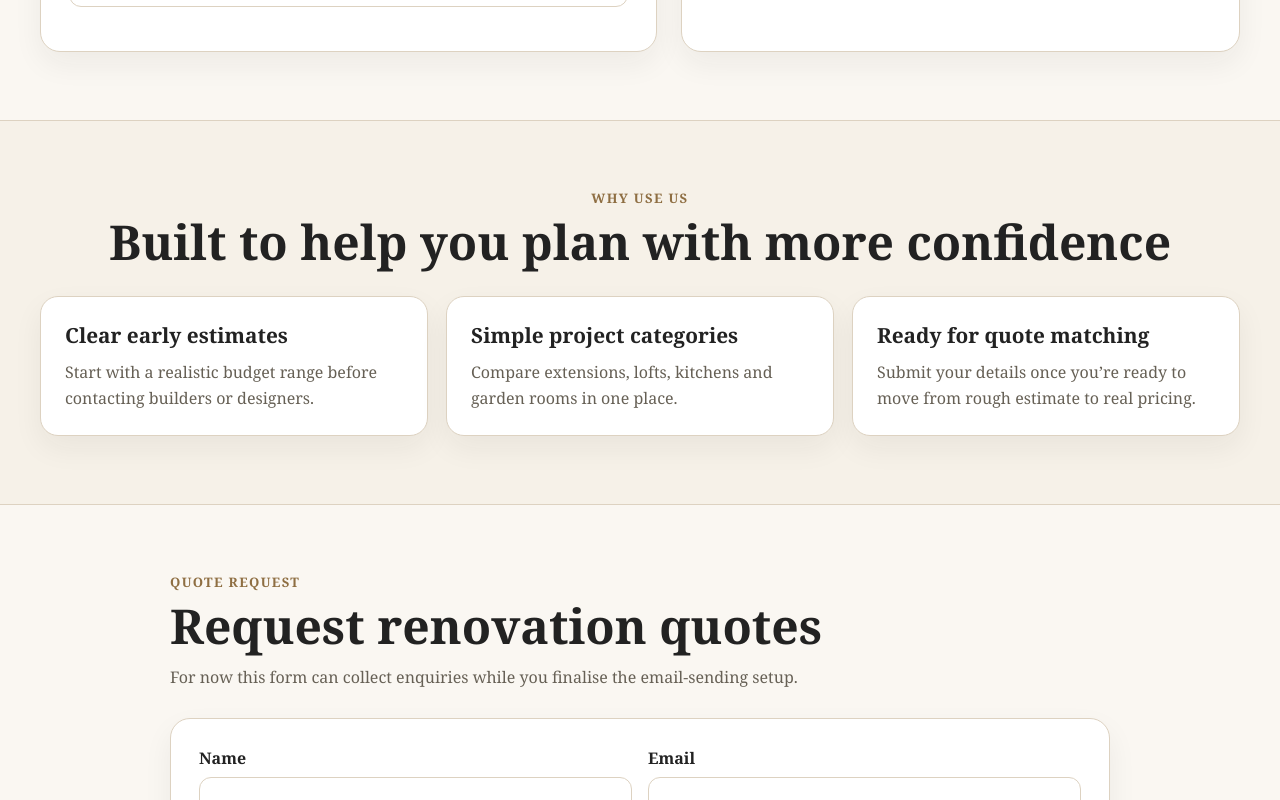
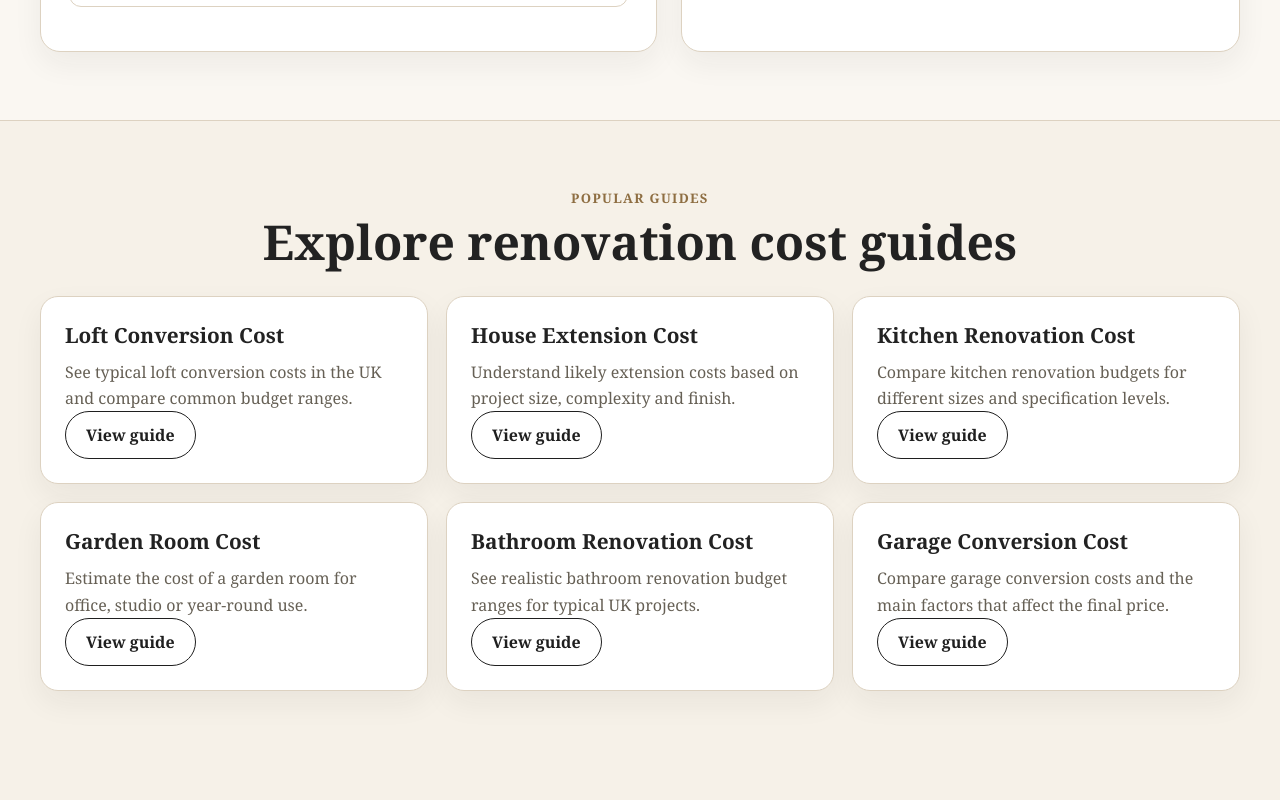
Before and after one commit to CasparRitchie/renovationcostguide, a React (Vite) app in the folder frontend/: page / in a window 1280 px wide. Shown: the part 1800-2600 px from the top of the page. Built offline with nearby package versions, Linux system fonts and the light colour scheme.

Commit message:
Add programmatic SEO cost pages v0.1

```diff
--- a/frontend/src/App.jsx
+++ b/frontend/src/App.jsx
@@ -1,4 +1,5 @@
 import { useMemo, useState } from "react";
+import { Link } from "react-router-dom";
 
 const PROJECT_BASE_COSTS = {
   loft: 40000,
@@ -152,7 +153,9 @@ export default function App() {
             <h1>Estimate renovation costs before you commit.</h1>
             <p className="hero-text">
               Use our free UK renovation cost calculator to get quick planning
-              estimates for loft conversions, house extensions, garden rooms and
+              estimates for{" "}
+              <Link to="/cost/loft-conversion">loft conversions</Link>,{" "}
+              <Link to="/cost/house-extension">house extensions</Link>, garden rooms and
               kitchen renovations.
             </p>
 
@@ -292,6 +295,67 @@ export default function App() {
         </div>
       </section>
 
+
+      <section id="guides" className="section">
+          <div className="container">
+          <div className="section-heading">
+            <p className="section-kicker">Popular guides</p>
+            <h2>Explore renovation cost guides</h2>
+          </div>
+
+          <div className="benefits-grid">
+            <div className="benefit-card">
+              <h3>Loft Conversion Cost</h3>
+              <p>See typical loft conversion costs in the UK and compare common budget ranges.</p>
+              <Link className="btn btn-secondary" to="/cost/loft-conversion">
+                View guide
+              </Link>
+            </div>
+
+            <div className="benefit-card">
+              <h3>House Extension Cost</h3>
+              <p>Understand likely extension costs based on project size, complexity and finish.</p>
+              <Link className="btn btn-secondary" to="/cost/house-extension">
+                View guide
+              </Link>
+            </div>
+
+            <div className="benefit-card">
+              <h3>Kitchen Renovation Cost</h3>
+              <p>Compare kitchen renovation budgets for different sizes and specification levels.</p>
+              <Link className="btn btn-secondary" to="/cost/kitchen-renovation">
+                View guide
+              </Link>
+            </div>
+
+            <div className="benefit-card">
+              <h3>Garden Room Cost</h3>
+              <p>Estimate the cost of a garden room for office, studio or year-round use.</p>
+              <Link className="btn btn-secondary" to="/cost/garden-room">
+                View guide
+              </Link>
+            </div>
+
+            <div className="benefit-card">
+              <h3>Bathroom Renovation Cost</h3>
+              <p>See realistic bathroom renovation budget ranges for typical UK projects.</p>
+              <Link className="btn btn-secondary" to="/cost/bathroom-renovation">
+                View guide
+              </Link>
+            </div>
+
+            <div className="benefit-card">
+              <h3>Garage Conversion Cost</h3>
+              <p>Compare garage conversion costs and the main factors that affect the final price.</p>
+              <Link className="btn btn-secondary" to="/cost/garage-conversion">
+                View guide
+              </Link>
+            </div>
+          </div>
+        </div>
+      </section>
+
+
       <section id="why-us" className="section">
         <div className="container">
           <div className="section-heading">
--- a/frontend/src/components/SeoHead.jsx
+++ b/frontend/src/components/SeoHead.jsx
@@ -25,22 +25,27 @@ export default function SeoHead({
     }
     link.setAttribute("href", canonical);
 
-    let script = document.getElementById("jsonld-seo");
-    if (script) {
-      script.remove();
-    }
+    document
+      .querySelectorAll('script[data-seo-jsonld="true"]')
+      .forEach((el) => el.remove());
 
     if (jsonLd) {
-      script = document.createElement("script");
-      script.type = "application/ld+json";
-      script.id = "jsonld-seo";
-      script.text = JSON.stringify(jsonLd);
-      document.head.appendChild(script);
+      const items = Array.isArray(jsonLd) ? jsonLd : [jsonLd];
+
+      items.forEach((item, index) => {
+        const script = document.createElement("script");
+        script.type = "application/ld+json";
+        script.setAttribute("data-seo-jsonld", "true");
+        script.id = `jsonld-seo-${index}`;
+        script.text = JSON.stringify(item);
+        document.head.appendChild(script);
+      });
     }
 
     return () => {
-      const oldScript = document.getElementById("jsonld-seo");
-      if (oldScript) oldScript.remove();
+      document
+        .querySelectorAll('script[data-seo-jsonld="true"]')
+        .forEach((el) => el.remove());
     };
   }, [title, description, canonical, jsonLd]);
 
--- a/frontend/src/index.css
+++ b/frontend/src/index.css
@@ -474,3 +474,18 @@ textarea:focus {
 .single-column-grid {
   grid-template-columns: 1fr;
 }
+
+.breadcrumb {
+  margin: 0;
+  color: var(--muted);
+  font-size: 0.95rem;
+}
+
+.breadcrumb a {
+  color: var(--accent-dark);
+  text-decoration: none;
+}
+
+.breadcrumb a:hover {
+  text-decoration: underline;
+}
--- a/frontend/src/pages/CostPage.jsx
+++ b/frontend/src/pages/CostPage.jsx
@@ -55,14 +55,69 @@ export default function CostPage() {
     }))
   };
 
+  const breadcrumbJsonLd = {
+  "@context": "https://schema.org",
+  "@type": "BreadcrumbList",
+  itemListElement: [
+    {
+      "@type": "ListItem",
+      position: 1,
+      name: "Home",
+      item: "https://www.renovationcostguide.co.uk/"
+    },
+    {
+      "@type": "ListItem",
+      position: 2,
+      name: "Cost Guides",
+      item: "https://www.renovationcostguide.co.uk/#guides"
+    },
+    {
+      "@type": "ListItem",
+      position: 3,
+      name: `${project.name} Cost`,
+      item: `https://www.renovationcostguide.co.uk/cost/${projectSlug}`
+    },
+    ...(city
+      ? [
+          {
+            "@type": "ListItem",
+            position: 4,
+            name: `${project.name} Cost in ${city.name}`,
+            item: canonical
+          }
+        ]
+      : [])
+  ]
+};
+
+const combinedJsonLd = [faqJsonLd, breadcrumbJsonLd];
+
   return (
     <>
       <SeoHead
         title={pageTitle}
         description={metaDescription}
         canonical={canonical}
-        jsonLd={faqJsonLd}
+        jsonLd={combinedJsonLd}
       />
+
+      <section className="section" style={{ paddingBottom: "0" }}>
+        <div className="container">
+          <p className="breadcrumb">
+            <Link to="/">Home</Link>
+            <span> / </span>
+            <a href="/#guides">Cost Guides</a>
+            <span> / </span>
+            <Link to={`/cost/${projectSlug}`}>{project.name} Cost</Link>
+            {city && (
+              <>
+                <span> / </span>
+                <span>{city.name}</span>
+              </>
+            )}
+          </p>
+        </div>
+      </section>
 
       <section className="hero">
         <div className="container hero-grid">
@@ -253,9 +308,9 @@ export default function CostPage() {
               Looking for real quotes for your {project.name.toLowerCase()}
               {city ? ` in ${city.name}` : ""}?
             </p>
-            <Link to="/#quotes" className="btn btn-primary submit-btn">
+            <a href="/#quotes" className="btn btn-primary submit-btn">
               Go to quote form
-            </Link>
+            </a>
           </div>
         </div>
       </section>
```
